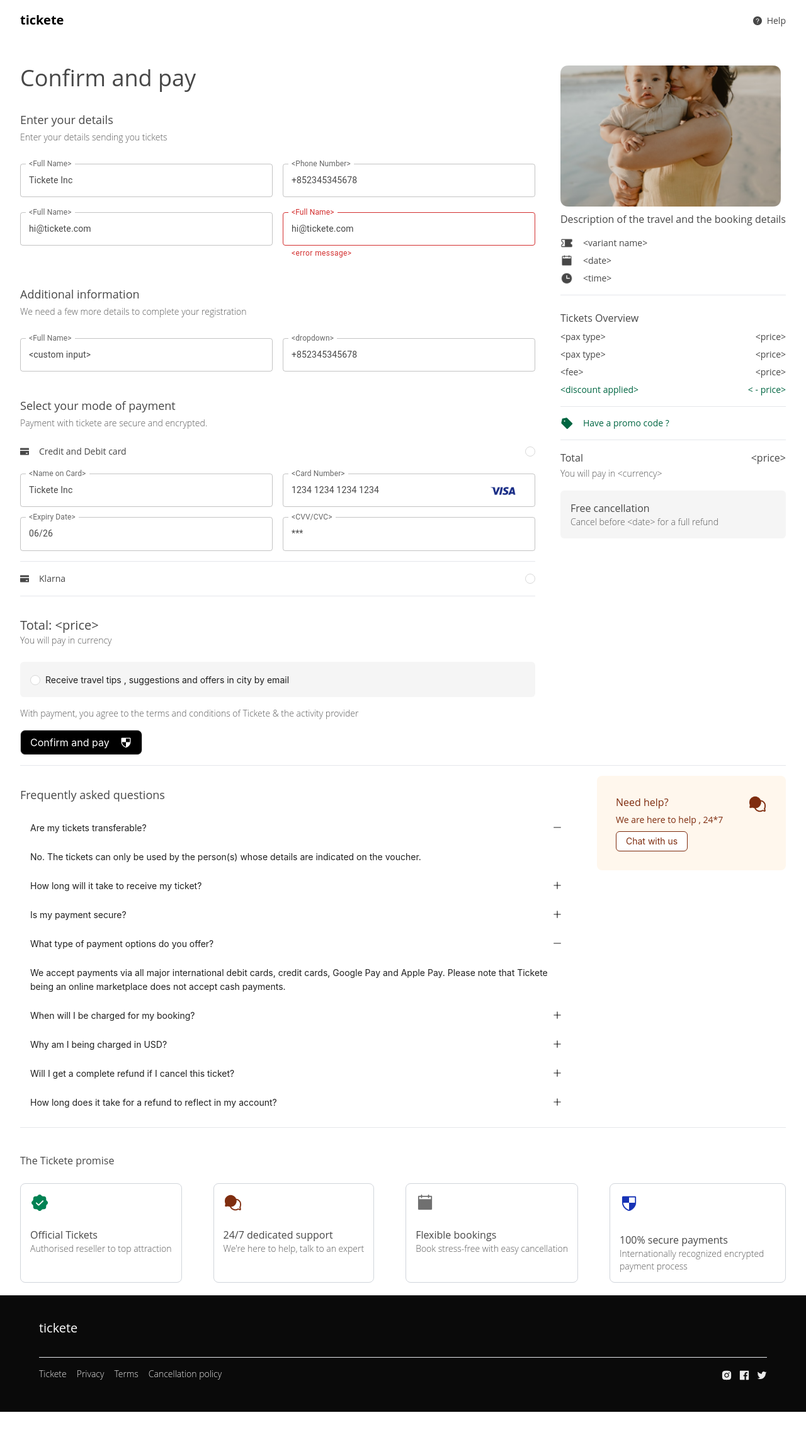
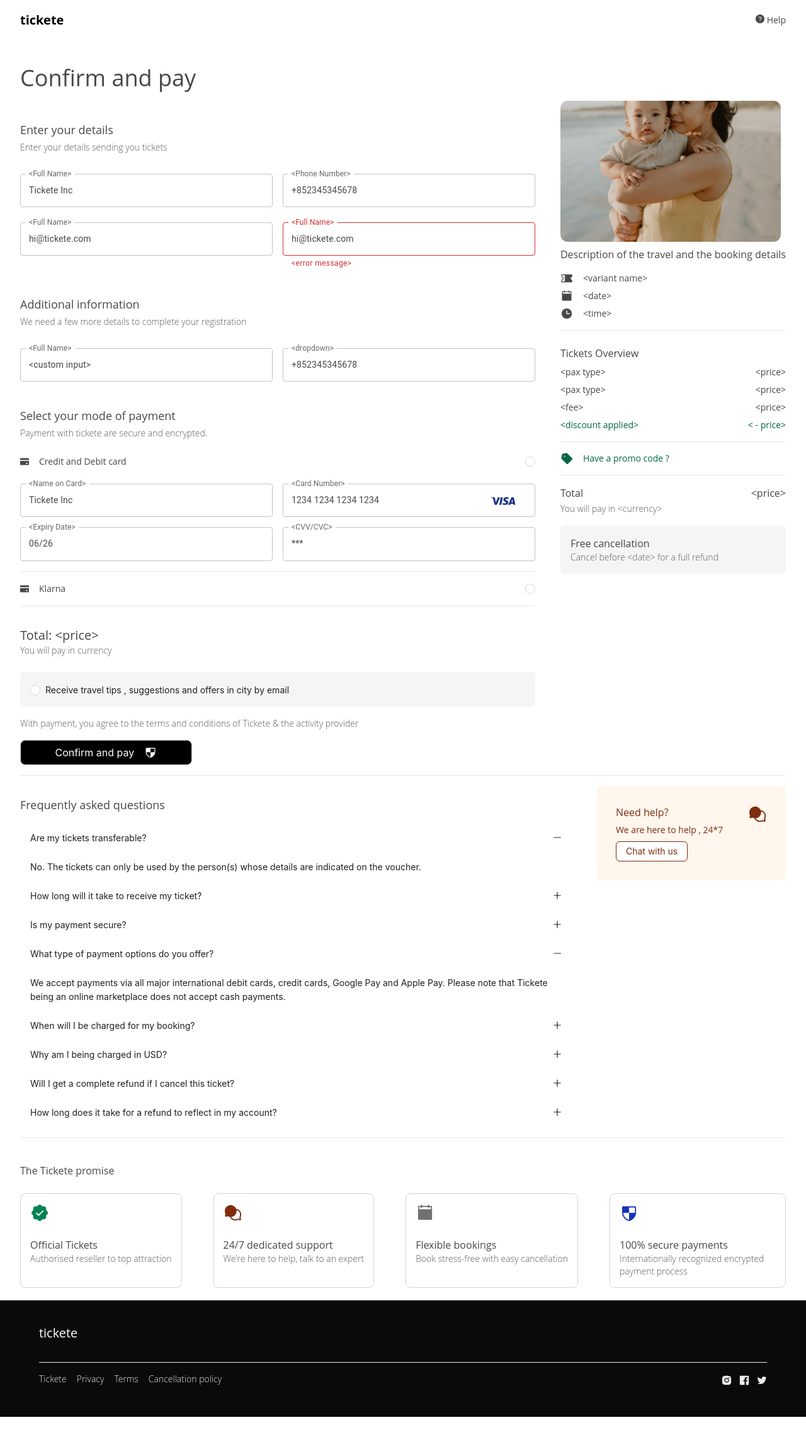
Before and after one commit to Nicky-09/checkout-pageui, a Next.js app: page / in a window 1280 px wide. Shown: the whole page at 63% size. Built offline with nearby package versions, Linux system fonts and the light colour scheme.

Commit message:
responsiveness for ticket promise part

```diff
--- a/src/pages/DetailForm.tsx
+++ b/src/pages/DetailForm.tsx
@@ -10,6 +10,9 @@ const DetailForm = () => {
   return (
     <div className="mt-10">
       <div className="flex flex-col">
+        <h2 className="text-4xl text-color ffont-semibold mb-4 ">
+          Confirm and pay
+        </h2>
         <div className="flex flex-col-reverse justify-between gap-10 sm:flex-row">
           {/* left side bar */}
 
@@ -17,9 +20,6 @@ const DetailForm = () => {
 
           <div className="flex-1">
             <div>
-              <h2 className="text-4xl text-color ffont-semibold ">
-                Confirm and pay
-              </h2>
               <div className="mt-8">
                 <p className="text-lg mb-1">Enter your details</p>
                 <p className="sub-color text-sm">
@@ -231,7 +231,7 @@ const DetailForm = () => {
             <div>
               <Button
                 size="large"
-                className="bg-black text-white rounded-lg flex items-center"
+                className="bg-black text-white rounded-lg flex items-center justify-center w-full sm:w-1/3"
               >
                 Confirm and pay
                 <Image
@@ -389,8 +389,8 @@ const DetailForm = () => {
       {/* tickete promise */}
       <p className=" mb-6">The Tickete promise</p>
       <div className="flex flex-col justify-between sm:flex-row gap-4">
-        <div className="promise-card border-0 sm:border border-solid border-gray-300">
-          <div className="mb-6">
+        <div className="promise-card flex flex-row border-0 sm:border  sm:flex-col border-solid border-gray-300 gap-6">
+          <div className="">
             <Image
               alt="no details"
               src="/CircleWavyCheck.png"
@@ -398,13 +398,15 @@ const DetailForm = () => {
               width="30"
             />
           </div>
+          <div>
             <p>Official Tickets</p>
             <p className="sub-color text-sm">
               Authorised reseller to top attraction
             </p>
           </div>
-        <div className="promise-card border-0 sm:border border-solid border-gray-300">
-          <div className="mb-6">
+        </div>
+        <div className="promise-card flex flex-row border-0 sm:border  sm:flex-col border-solid border-gray-300 gap-6">
+          <div className="">
             <Image
               alt="no details"
               src="/ChatsCircle.png"
@@ -412,13 +414,15 @@ const DetailForm = () => {
               width="30"
             />
           </div>
+          <div>
             <p>24/7 dedicated support</p>
             <p className="sub-color text-sm">
               {"We're here to help, talk to an expert"}
             </p>
           </div>
-        <div className="promise-card border-0 sm:border border-solid border-gray-300">
-          <div className="mb-6">
+        </div>
+        <div className="promise-card flex flex-row border-0 sm:border  sm:flex-col border-solid border-gray-300 gap-6">
+          <div className="">
             <Image
               alt="no details"
               src="/CalendarBlank1.png"
@@ -426,13 +430,16 @@ const DetailForm = () => {
               width="30"
             />
           </div>
+          <div>
             <p>Flexible bookings</p>
             <p className="sub-color text-sm">
               Book stress-free with easy cancellation
             </p>
           </div>
-        <div className="promise-card flex flex-row justify-around border-0 gap-2 sm:border border-solid border-gray-300 sm: sm:flex-col">
-          <div className="mb-6">
+        </div>
+
+        <div className="promise-card flex flex-row border-0 sm:border  sm:flex-col border-solid border-gray-300 gap-6">
+          <div className="">
             <Image
               alt="no details"
               src="/ShieldCheckered1.png"
--- a/src/pages/Navbar.tsx
+++ b/src/pages/Navbar.tsx
@@ -5,17 +5,15 @@ import React from "react";
 const Navbar = () => {
   return (
     <nav>
-      <div className="flex justify-between h-16">
-        <div className="flex items-center">
+      <div className="flex justify-between items-center h-16">
+        <div className="flex">
           <div className="flex-shrink-0">
             <span className="text-black text-xl font-bold">tickete</span>
           </div>
         </div>
-        <div className="flex items-center">
-          <div className="ml-4">
-            {/* <QuestionCircleOutlined /> */}
-
-            <span className="text-color mr-2 rounded-md text-sm font-medium">
+        <div className="">
+          <div className="ml-4 flex items-center">
+            <span className="text-color mr-1 rounded-md text-sm font-medium pb-1">
               <QuestionCircleFilled />
             </span>
             <span className="text-color rounded-md text-sm font-medium">
```
Lines whose indentation alone changed are shown as unchanged.
